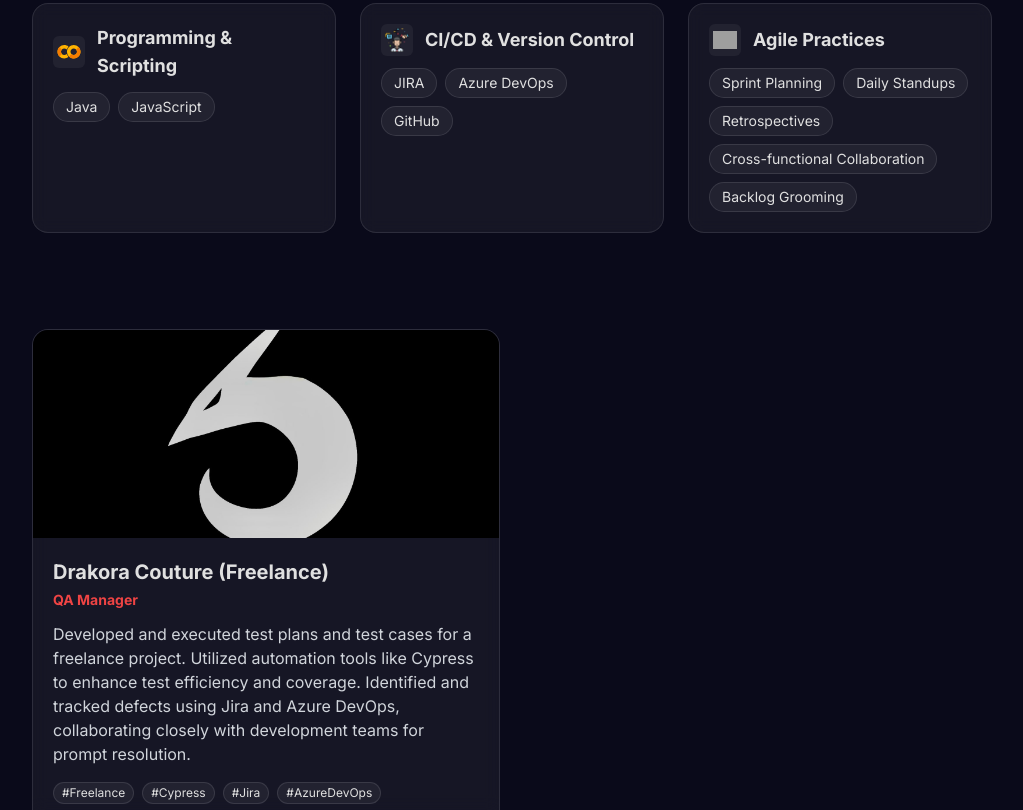
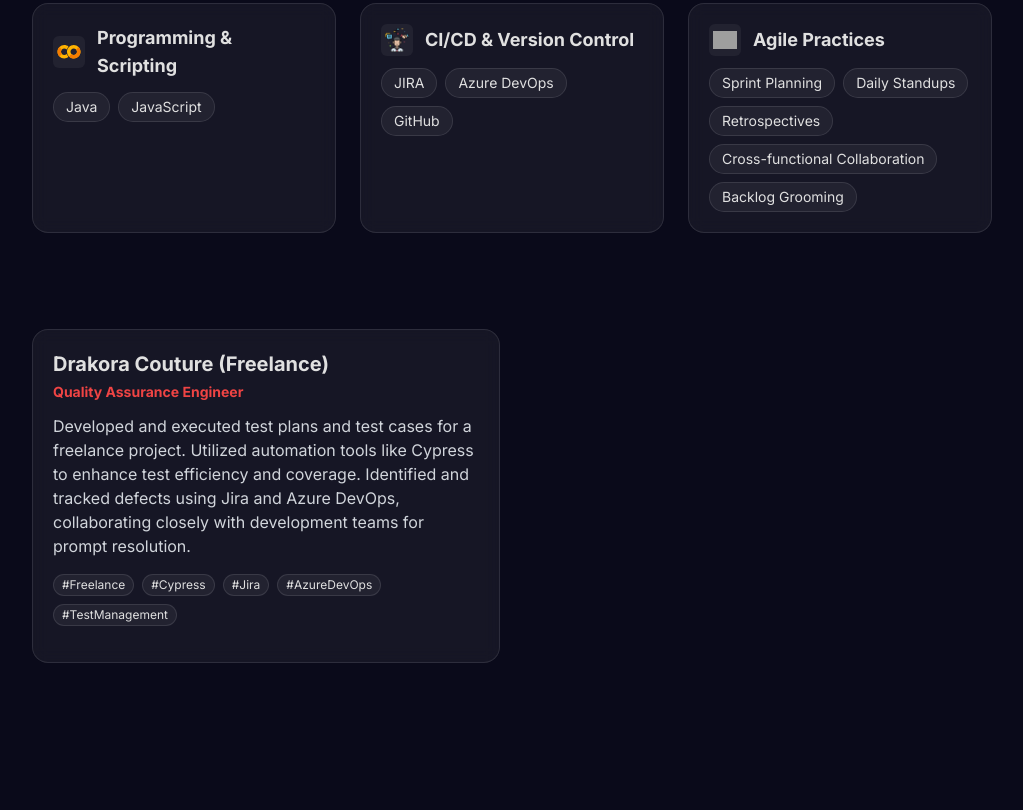
Before and after one commit to prashasti-kapoor/prashasti-kapoor.github.io, an Astro site: page / in a window 1280 px wide. Shown: the part 2908-3718 px from the top of the page, without its empty margins (128-1151 px from the left). Built offline with nearby package versions, Linux system fonts and the light colour scheme; Astro itself is replaced by a stand-in of ours; grey boxes are pictures that could not be loaded; animation ran at ten frames a second.

Commit message:
Update logos and titles in siteContent.js

```diff
--- a/src/data/siteContent.js
+++ b/src/data/siteContent.js
@@ -57,7 +57,7 @@
   {
     title: "Graduate Engineer Trainee (Bond Team)",
     company: "Reliance Jio Infocomm Limited",
-    logo: "",
+    logo: "/jio-logo.jpg",
     duration: "Dec 2022 – Feb 2023",
     location: "Navi Mumbai, India",
     points: [
@@ -134,8 +134,8 @@
 
   {
     title: "Drakora Couture (Freelance)",
-    image: "/dc-logo.jpg",
-    subtitle: "QA Manager",
+    image: "",
+    subtitle: "Quality Assurance Engineer",
     description: "Developed and executed test plans and test cases for a freelance project. Utilized automation tools like Cypress to enhance test efficiency and coverage. Identified and tracked defects using Jira and Azure DevOps, collaborating closely with development teams for prompt resolution.",
     tags: ["#Freelance", "#Cypress", "#Jira", "#AzureDevOps", "#TestManagement"],
     color: "text-red-500",
```
